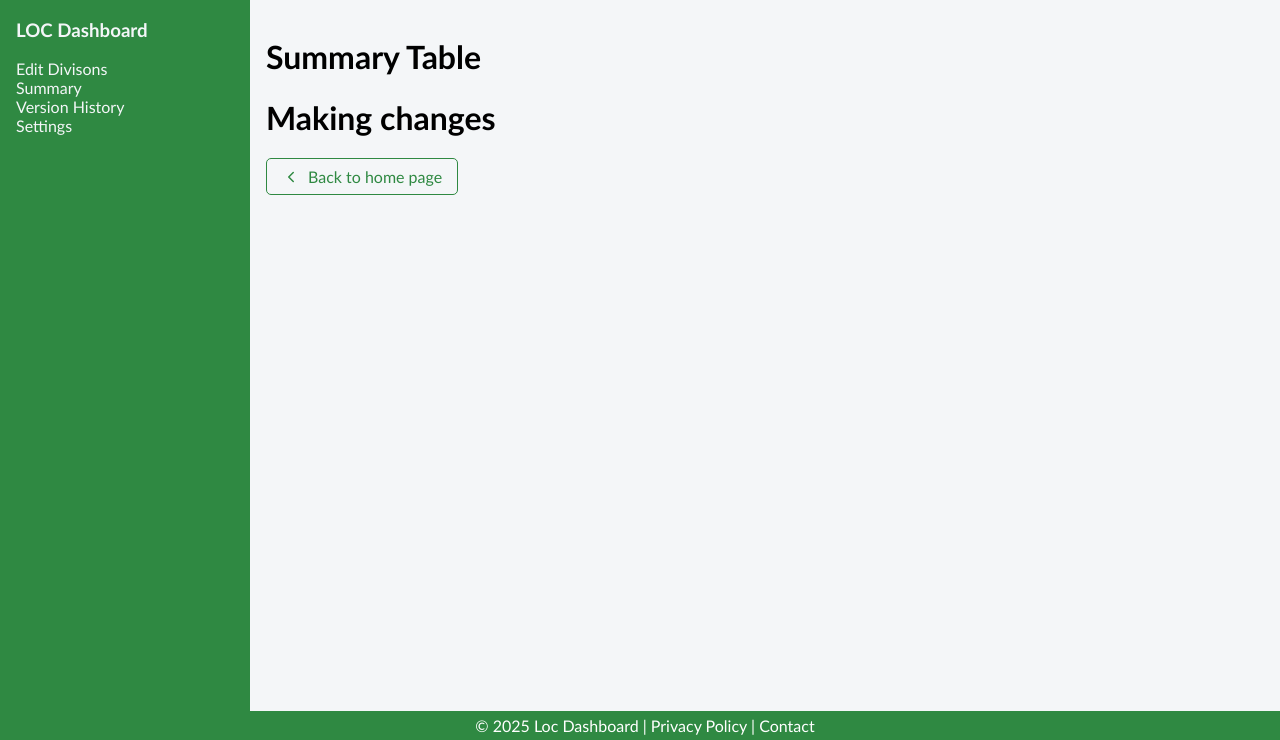
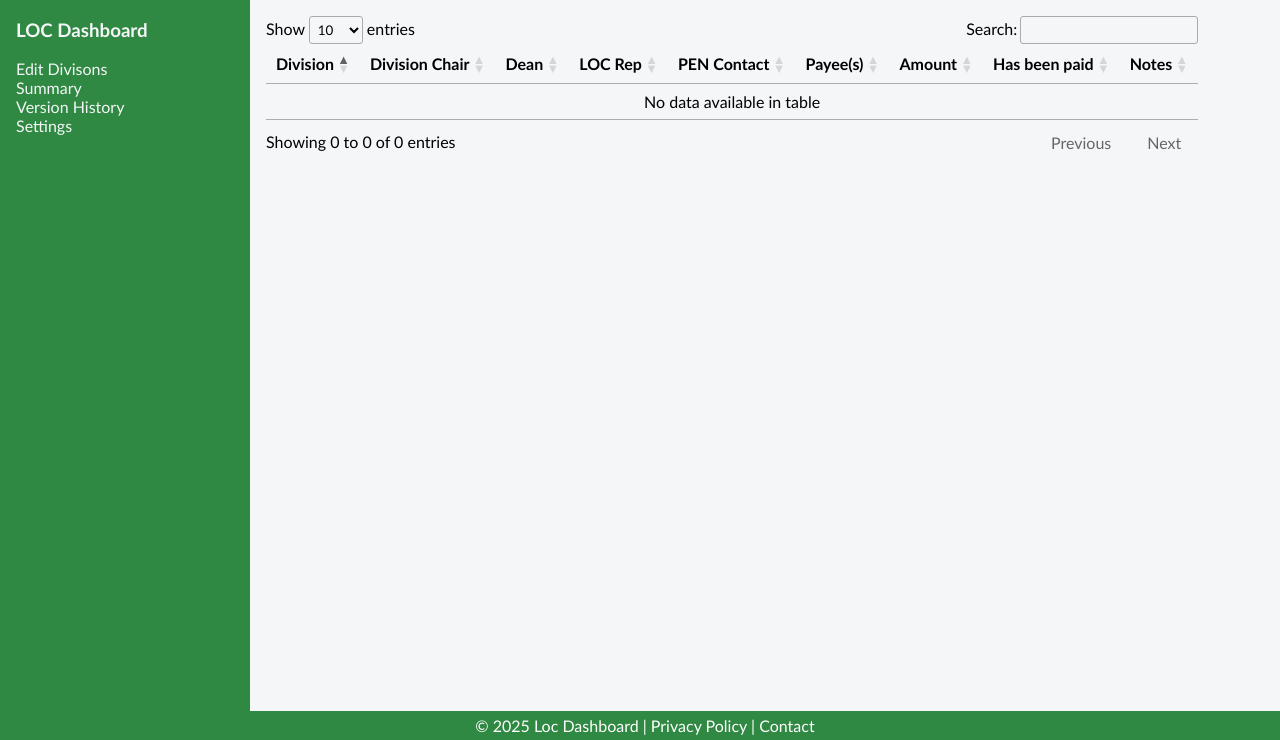
Before and after one commit to Akaiokaa/LOC-dashboard, a Node server app: page /summary in a window 1280 px wide. Shown: the part 60-800 px from the top of the page. Run offline with Node 20, Linux system fonts and the light colour scheme; data that the repository does not hold is empty; some libraries are stand-ins or nearby versions.

Commit message:
Added summary page

```diff
--- a/app.js
+++ b/app.js
@@ -1,6 +1,7 @@
 import express from "express";
 import { programsUnderReview } from "./public/data/yearData.js";
 import { academicDivisions } from "./public/data/divisionsData.js";
+import { mergeRecordsWithPayees } from "./public/js/summary.js";
 import mysql from "mysql2";
 import dotenv from "dotenv";
 
@@ -57,8 +58,15 @@
   res.render("confirm", { username });
 });
 
-app.get("/summary", (req, res) => {
-  res.render("summary", { username });
+app.get("/summary", async (req, res) => {
+  const [records] = await pool.query(
+    "SELECT * FROM Divisions AS d JOIN Programs AS p ON d.division_id = p.division_id JOIN Program_Assessment AS a ON p.program_id = a.program_id JOIN Assessment_Payments AS ap ON ap.assessment_id = a.assessment_id"
+  );
+
+  const [payees] = await pool.query(`SELECT * FROM Payees`);
+  const newRecords = mergeRecordsWithPayees(records, payees);
+  console.log(newRecords);
+  res.render("summary", { newRecords, payees, username });
 });
 
 app.get("/form", async (req, res) => {
--- /dev/null
+++ b/public/js/summary.js
@@ -0,0 +1,41 @@
+export function mergeRecordsWithPayees(records, payees) {
+  // Step 1: Group records by assessment_id
+  const grouped = Object.values(
+    records.reduce((acc, row) => {
+      const key = row.assessment_id;
+
+      if (!acc[key]) {
+        acc[key] = {
+          ...row,
+          payee_ids: [],
+          amounts: [],
+        };
+      }
+
+      acc[key].payee_ids.push(row.payee_id);
+      acc[key].amounts.push(parseFloat(row.amount));
+
+      return acc;
+    }, {})
+  );
+
+  // Step 2: Convert payee_ids to names and sum amounts
+  const merged = grouped.map((item) => {
+    const names = item.payee_ids
+      .map((id) => payees.find((p) => p.payee_id === id)?.payee_name)
+      .filter(Boolean)
+      .join(", ");
+
+    const total_amount = item.amounts.reduce((sum, n) => sum + n, 0).toFixed(2);
+
+    // Remove temporary arrays and include final fields
+    const { payee_ids, amounts, amount, payee_id, ...rest } = item;
+    return {
+      ...rest,
+      payees: names,
+      total_amount,
+    };
+  });
+
+  return merged;
+}
--- a/views/summary.ejs
+++ b/views/summary.ejs
@@ -1,12 +1,21 @@
 <!DOCTYPE html>
 <html lang="en">
-
   <head>
     <meta charset="UTF-8" />
     <meta name="viewport" content="width=device-width, initial-scale=1.0" />
     <title>Loc Dashboard</title>
+    <!-- Scripts -->
+    <script src="https://code.jquery.com/jquery-3.7.1.js"></script>
+    <script src="//cdn.datatables.net/2.3.4/js/dataTables.min.js"></script>
+    <!-- Buttons JS -->
+    <script src="https://cdn.datatables.net/buttons/3.0.1/js/dataTables.buttons.min.js"></script>
+    <!-- CSV Export -->
+    <script src="https://cdn.datatables.net/buttons/3.0.1/js/buttons.html5.min.js"></script>
     <link rel="stylesheet" href="/styles/home.css" />
-
+    <link
+      rel="stylesheet"
+      href="https://cdn.datatables.net/2.3.4/css/dataTables.dataTables.css"
+    />
     <link rel="icon" href="/images/GRC_logo.svg" />
   </head>
 
@@ -15,18 +24,45 @@
     <main>
       <div id="main-aside"><%- include('partials/aside') %></div>
       <div>
-      <h1>Summary Table</h1>
-      <h1>Making changes</h1>
-      <div class="button-container-confirm">
-        <a href="/" id="backButton" class="main-button">
-          <svg class="back-icon" viewBox="0 0 24 24" fill="none" stroke="currentColor" stroke-width="2"
-            stroke-linecap="round" stroke-linejoin="round">
-            <polyline points="15 18 9 12 15 6"></polyline>
-          </svg>
-          Back to home page
-        </a>
+        <table id="summary-table">
+          <thead>
+            <th>Division</th>
+            <th>Division Chair</th>
+            <th>Dean</th>
+            <th>LOC Rep</th>
+            <th>PEN Contact</th>
+            <th>Payee(s)</th>
+            <th>Amount</th>
+            <th>Has been paid</th>
+            <th>Notes</th>
+          </thead>
+          <tbody>
+            <% newRecords.forEach(record => { %>
+            <tr>
+              <td><%= record.division_name %></td>
+              <td><%= record.chair %></td>
+              <td><%= record.dean %></td>
+              <td><%= record.loc_rep %></td>
+              <td><%= record.pen_contact %></td>
+              <td><%= record.payees %></td>
+              <td><%= record.total_amount %></td>
+              <td><%= record.has_been_paid %></td>
+              <td><%= record.notes %></td>
+            </tr>
+            <% });%>
+          </tbody>
+        </table>
+      </div>
     </main>
     <%- include('partials/footer') %>
   </body>
-
+  <script defer>
+    let table = new DataTable("#summary-table", {
+      layout: {
+        topStart: {
+          buttons: ["csv"],
+        },
+      },
+    });
+  </script>
 </html>
```
Lines whose indentation alone changed are shown as unchanged.
